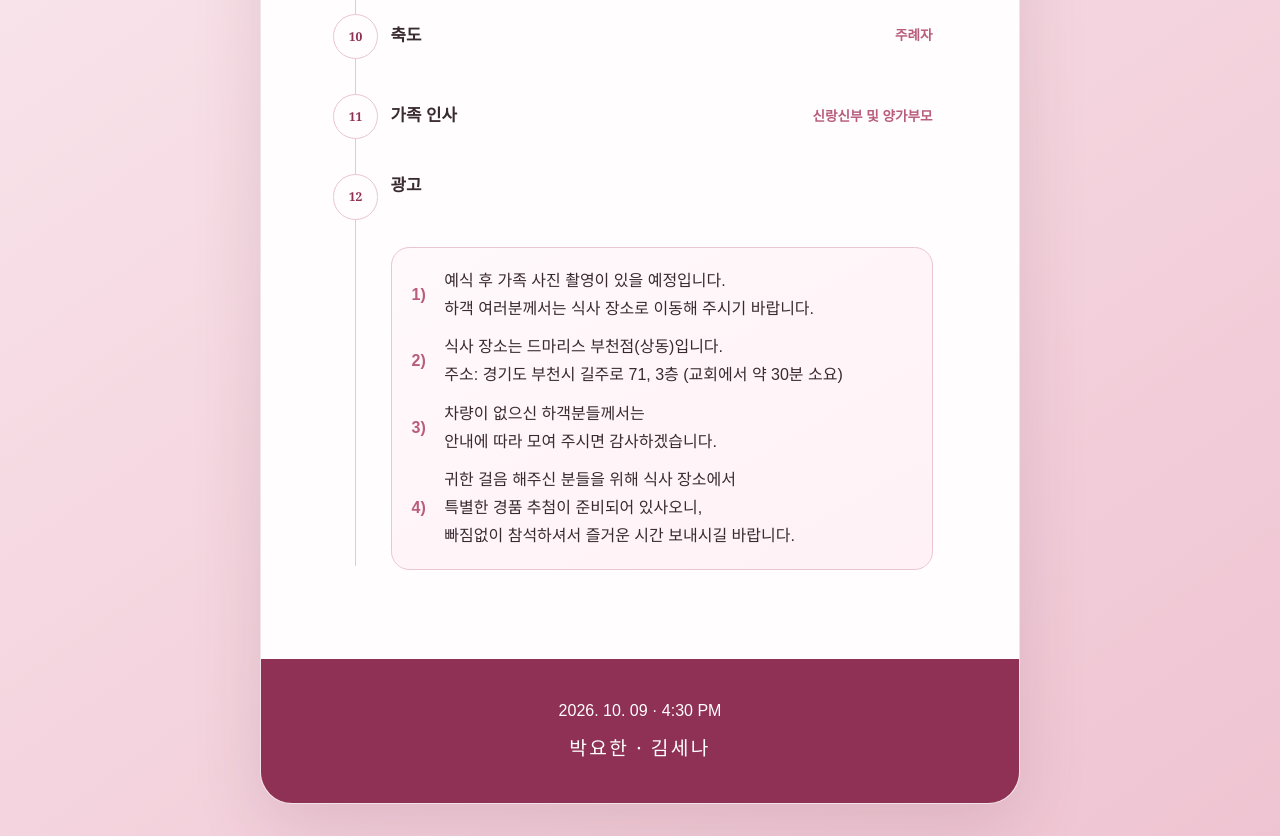
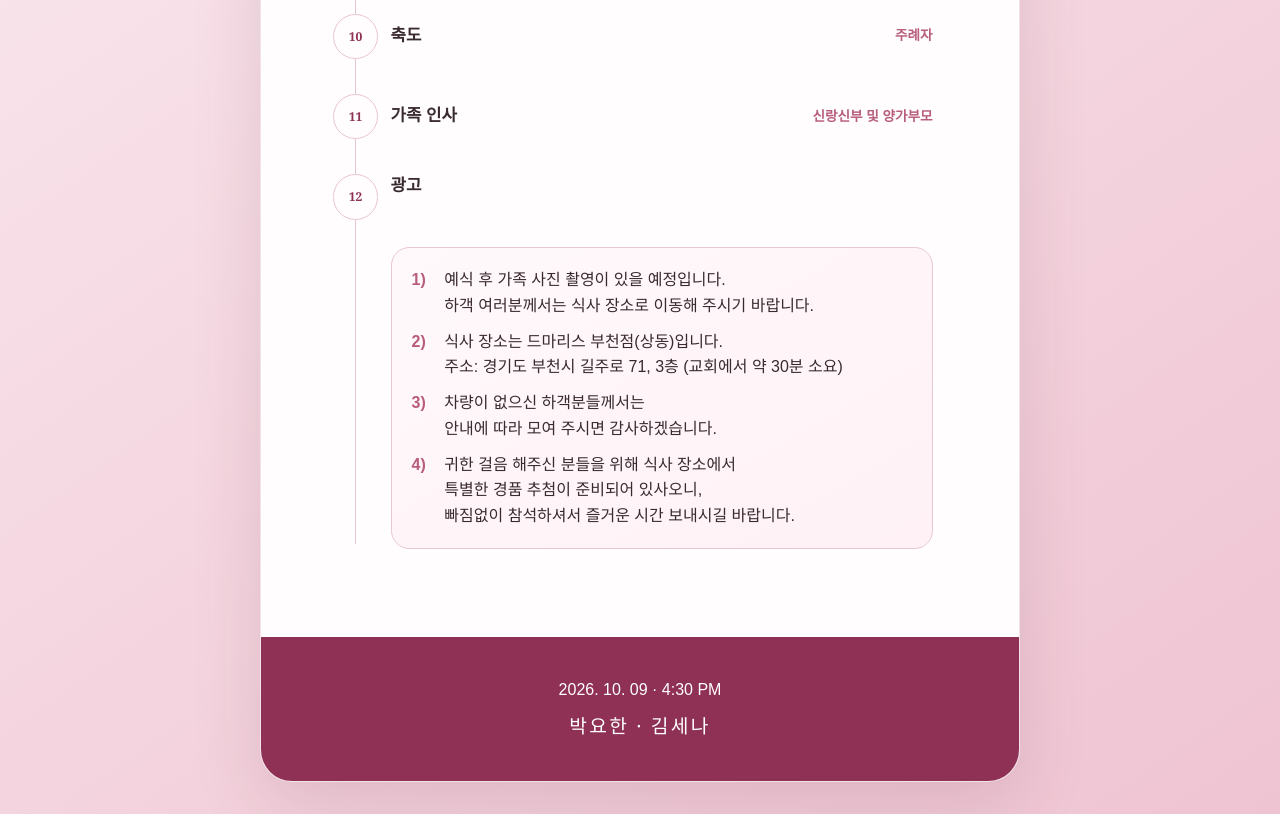
Before and after one commit to raon-easypaster/wedding-program, a plain HTML site: page index.html in a window 1280 px wide. Shown: the part 3287-4123 px from the top of the page. After the commit the page ends 4101 px from the top, so only its background shows below. Drawn offline with Linux system fonts and the light colour scheme.

Commit message:
Align announcement numbers with text

```diff
--- a/index.html
+++ b/index.html
@@ -343,6 +343,7 @@
       display: grid;
       grid-template-columns: 1.7rem minmax(0, 1fr);
       gap: .35rem;
+      align-items: start;
       min-height: 0;
       padding: 0;
       counter-increment: announcement;
@@ -359,7 +360,10 @@
       font-family: inherit;
       font-size: inherit;
       font-weight: 700;
+      line-height: 1.6;
     }
+
+    .announcements li > span { min-width: 0; line-height: 1.6; }
 
     .announcements li:hover { transform: none; background: transparent; }
 
@@ -504,10 +508,10 @@
           <li class="announcement-item">
             <div><strong>광고</strong></div>
             <ol class="announcements">
-              <li>예식 후 가족 사진 촬영이 있을 예정입니다.<br>하객 여러분께서는 식사 장소로 이동해 주시기 바랍니다.</li>
-              <li>식사 장소는 드마리스 부천점(상동)입니다.<br>주소: 경기도 부천시 길주로 71, 3층 (교회에서 약 30분 소요)</li>
-              <li>차량이 없으신 하객분들께서는<br>안내에 따라 모여 주시면 감사하겠습니다.</li>
-              <li>귀한 걸음 해주신 분들을 위해 식사 장소에서<br>특별한 경품 추첨이 준비되어 있사오니,<br>빠짐없이 참석하셔서 즐거운 시간 보내시길 바랍니다.</li>
+              <li><span>예식 후 가족 사진 촬영이 있을 예정입니다.<br>하객 여러분께서는 식사 장소로 이동해 주시기 바랍니다.</span></li>
+              <li><span>식사 장소는 드마리스 부천점(상동)입니다.<br>주소: 경기도 부천시 길주로 71, 3층 (교회에서 약 30분 소요)</span></li>
+              <li><span>차량이 없으신 하객분들께서는<br>안내에 따라 모여 주시면 감사하겠습니다.</span></li>
+              <li><span>귀한 걸음 해주신 분들을 위해 식사 장소에서<br>특별한 경품 추첨이 준비되어 있사오니,<br>빠짐없이 참석하셔서 즐거운 시간 보내시길 바랍니다.</span></li>
             </ol>
           </li>
         </ol>
```
